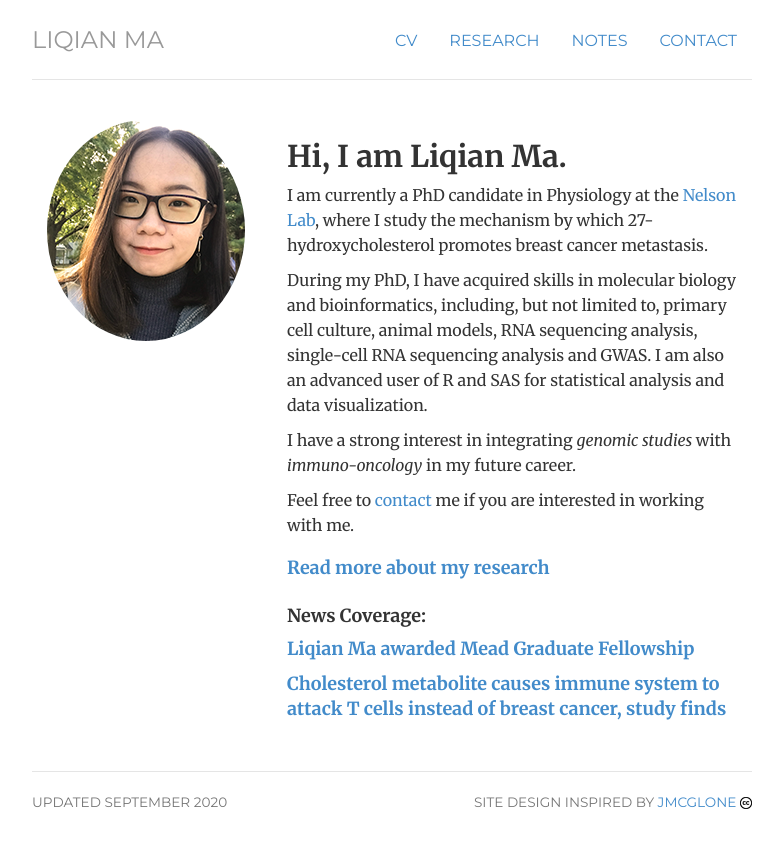
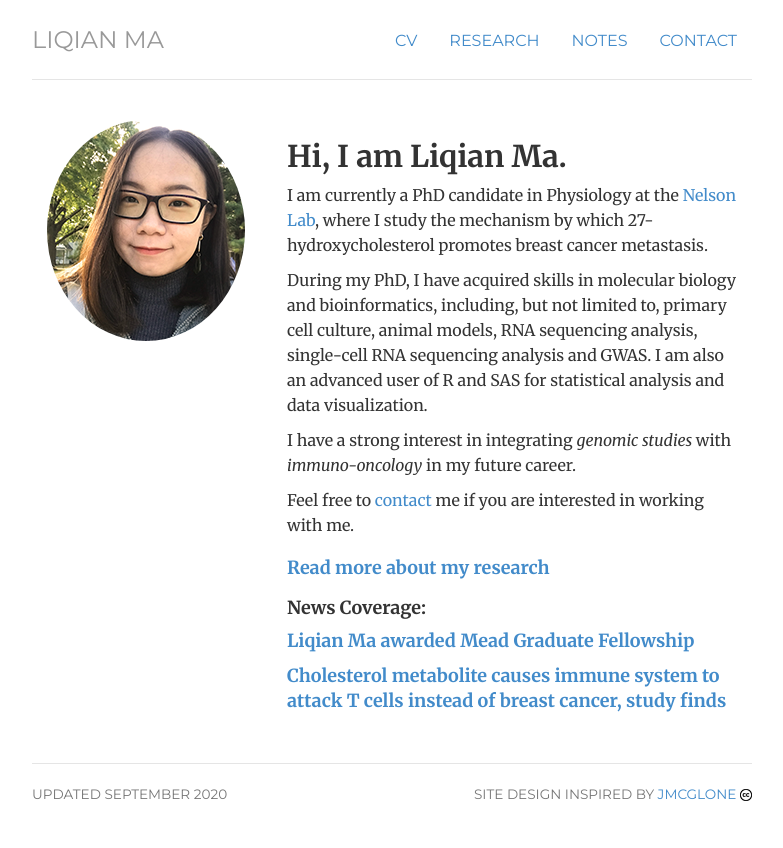
Before and after one commit to liqian-ma/liqian-ma.github.io, a Jekyll site: the page built from index.html, in a window 1280 px wide. Shown: the top 848 px of the page, without its empty margins (248-1031 px from the left). Built offline with Jekyll 4.4.1, drawn with Linux system fonts in a browser that asks for light colours.

Commit message:
Update index.html

```diff
--- a/index.html
+++ b/index.html
@@ -19,7 +19,7 @@ keywords: genomics, cancer, research, immunology, University of Illinois, UIUC
 	<p>Feel free to <a href="contact">contact</a> me if you are interested in working with me.</p>
 <h1></h1>
 	<h4> <a href="/research">Read more about my research</a></h4>
-	<p></p>
+	<h1></h1>
 	<h4> News Coverage: <h4>
 		<p> <a href="https://mcb.illinois.edu/news/article/577/">Liqian Ma awarded Mead Graduate Fellowship</a> </p>
 		<p> <a href="https://mcb.illinois.edu/news/article/594/">Cholesterol metabolite causes immune system to attack T cells instead of breast cancer, study finds
```
